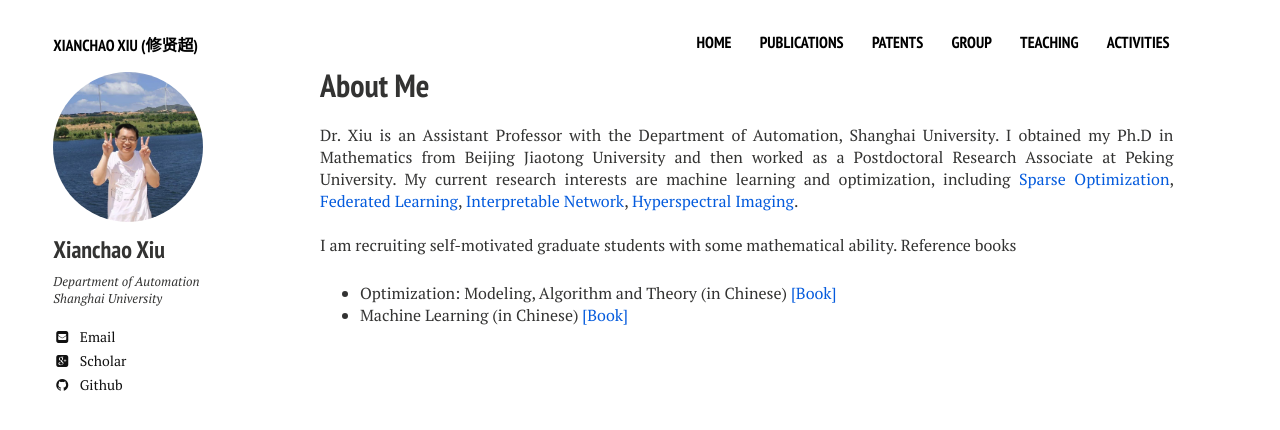
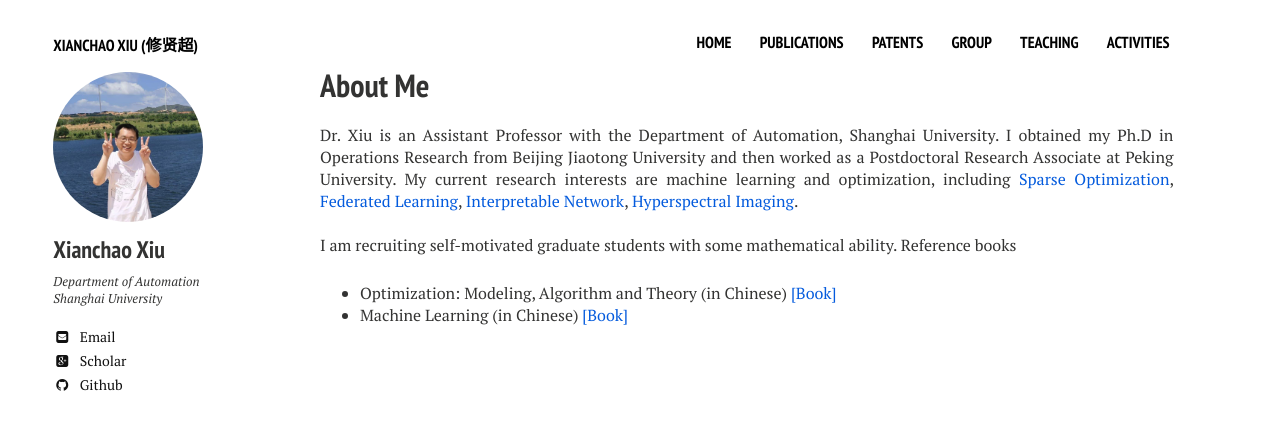
Before and after one commit to xianchaoxiu/xianchaoxiu.github.io, a Jekyll site: the page built from index.md, in a window 1280 px wide. Shown: the top 430 px of the page. Built offline with Jekyll 4.4.1, drawn with Linux system fonts in a browser that asks for light colours; nearby versions of some CDN libraries.

Commit message:
Update home2.html

```diff
--- a/_layouts/home2.html
+++ b/_layouts/home2.html
@@ -22,7 +22,7 @@
   <div id="index">
   <h1>About Me</h1>
       <p> Dr. Xiu is an Assistant Professor with the Department of Automation, Shanghai University.
-	      I obtained my Ph.D in Mathematics from Beijing Jiaotong University and then worked as a Postdoctoral Research Associate at Peking University.
+	      I obtained my Ph.D in Operations Research from Beijing Jiaotong University and then worked as a Postdoctoral Research Associate at Peking University.
 	      My current research interests are machine learning and optimization, including <a href="https://github.com/xianchaoxiu/Sparse-Optimization" class="textlink" target="_blank">Sparse Optimization</a>,
 	      <a href="https://github.com/xianchaoxiu/Federated-Learning" class="textlink" target="_blank">Federated Learning</a>,
               <a href="https://github.com/xianchaoxiu/Interpretable-Network" class="textlink" target="_blank">Interpretable Network</a>,
```
